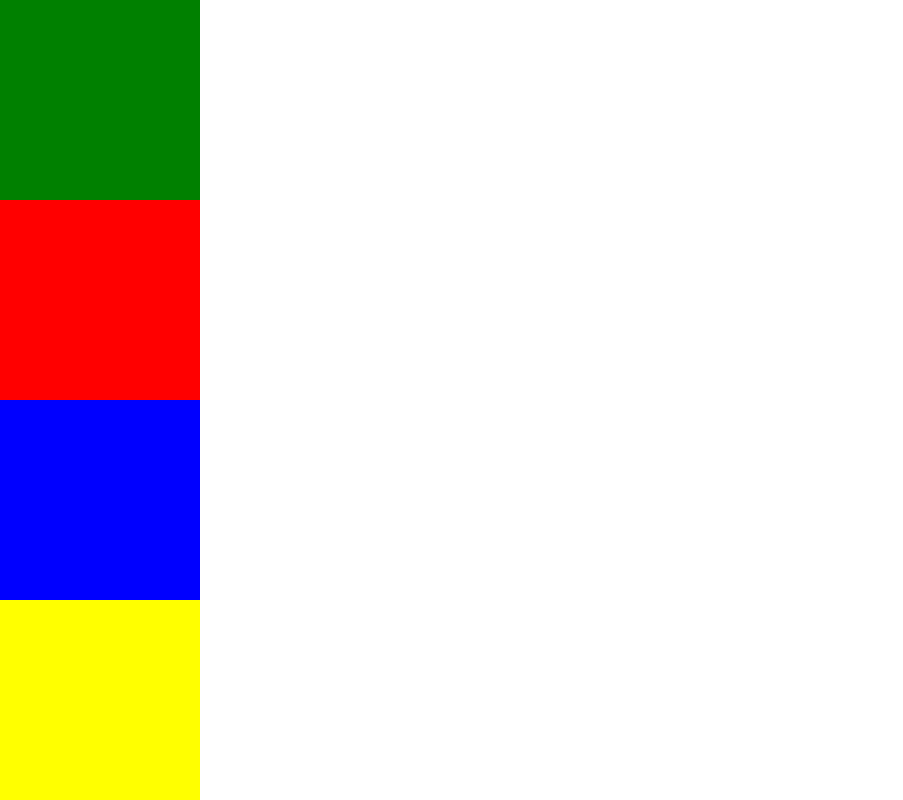
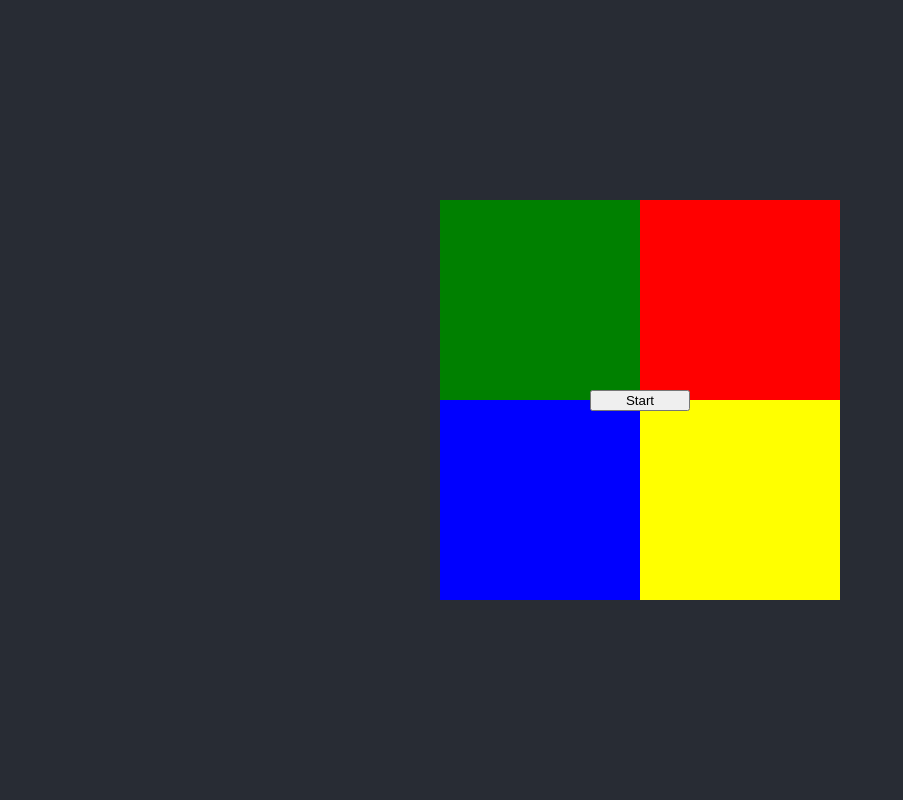
Before and after one commit to netalish/simone-says, a React (Create React App) app: page / in a window 1280 px wide. Shown: the whole page, without its empty margins (0-903 px from the left). Built offline with nearby package versions, Linux system fonts and the light colour scheme.

Commit message:
initial state

```diff
--- a/src/App.scss
+++ b/src/App.scss
@@ -1,9 +1,35 @@
+.App {
+  //display: flex;
+  //justify-content: center;
+  //align-items: center;
+  //text-align: center;
+}
+
 .gameWrapper {
+  background-color: #282c34;
+  min-height: 100vh;
+  display: flex;
+  flex-direction: column;
+  align-items: center;
+  justify-content: center;
+  font-size: calc(10px + 2vmin);
+  color: white;
+}
+
+.cardWrapper {
+  width: 400px;
+  display: flex;
+  flex-wrap: wrap;
 }
 
 .colorCard {
   height: 200px;
   width: 200px;
+}
+
+.gameButton {
+  position: absolute;
+  width: 100px;
 }
 
 .flash {
--- a/src/components/GameButton.js
+++ b/src/components/GameButton.js
@@ -0,0 +1,9 @@
+function GameButton({ isOn, onClick }) {
+  return (
+    <button onClick={onClick} className="gameButton">
+      Start
+    </button>
+  );
+}
+
+export default GameButton;
--- a/src/components/SimoneSays.js
+++ b/src/components/SimoneSays.js
@@ -1,13 +1,21 @@
 import ColorCard from "./ColorCard";
-import React from "react";
+import React, { useState } from "react";
+import GameButton from "./GameButton";
 
 function SimoneSays() {
+  const [isOn, setIsOn] = useState(false);
+  function startHandle() {
+    setIsOn(true);
+  }
   return (
     <div className="gameWrapper">
-      <ColorCard color="green"></ColorCard>
-      <ColorCard color="red"></ColorCard>
-      <ColorCard color="blue"></ColorCard>
-      <ColorCard color="yellow"></ColorCard>
+      <div className="cardWrapper">
+        <ColorCard color="green"></ColorCard>
+        <ColorCard color="red"></ColorCard>
+        <ColorCard color="blue"></ColorCard>
+        <ColorCard color="yellow"></ColorCard>
+      </div>
+      <GameButton isOn={isOn} onClick={startHandle}></GameButton>
     </div>
   );
 }
--- a/src/index.css
+++ /dev/null
@@ -1,13 +0,0 @@
-body {
-  margin: 0;
-  font-family: -apple-system, BlinkMacSystemFont, 'Segoe UI', 'Roboto', 'Oxygen',
-    'Ubuntu', 'Cantarell', 'Fira Sans', 'Droid Sans', 'Helvetica Neue',
-    sans-serif;
-  -webkit-font-smoothing: antialiased;
-  -moz-osx-font-smoothing: grayscale;
-}
-
-code {
-  font-family: source-code-pro, Menlo, Monaco, Consolas, 'Courier New',
-    monospace;
-}
--- /dev/null
+++ b/src/index.scss
@@ -0,0 +1,23 @@
+body {
+  margin: 0;
+  font-family: -apple-system, BlinkMacSystemFont, "Segoe UI", "Roboto", "Oxygen",
+    "Ubuntu", "Cantarell", "Fira Sans", "Droid Sans", "Helvetica Neue",
+    sans-serif;
+  -webkit-font-smoothing: antialiased;
+  -moz-osx-font-smoothing: grayscale;
+}
+
+code {
+  font-family: source-code-pro, Menlo, Monaco, Consolas, "Courier New",
+    monospace;
+}
+
+body,
+html {
+  //height: 100%;
+  //display: grid;
+}
+
+#root {
+  //margin: auto;
+}
```
Also changed, not shown: src/index.js (+6 -6 lines).
